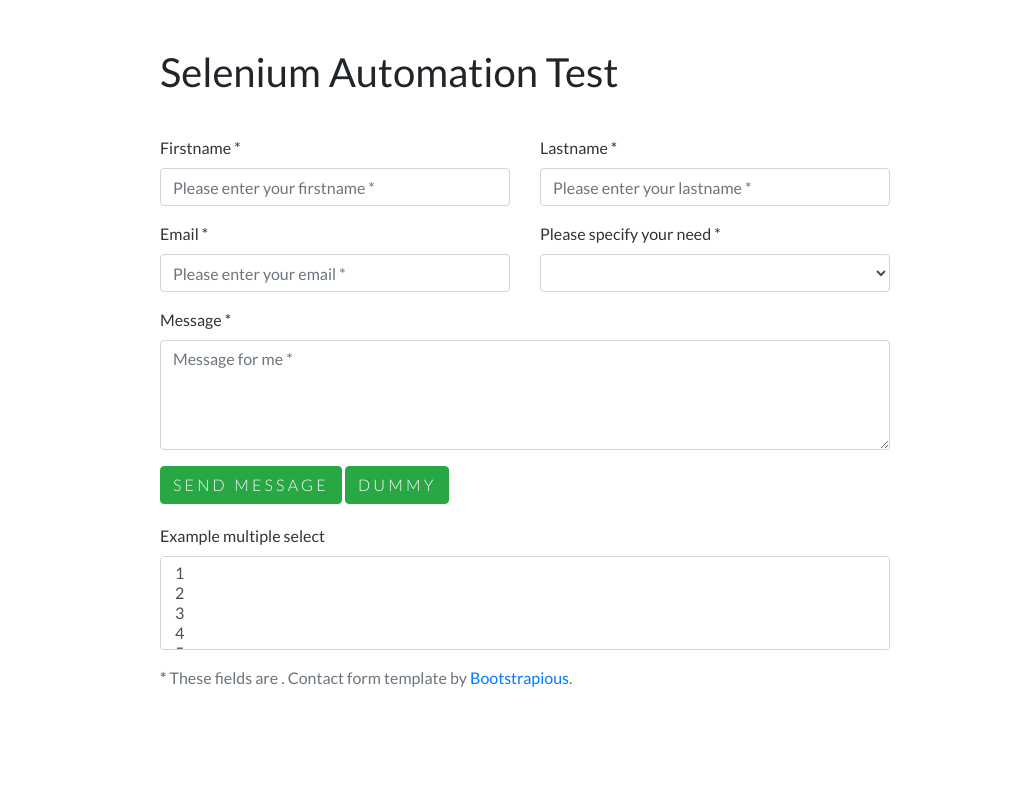
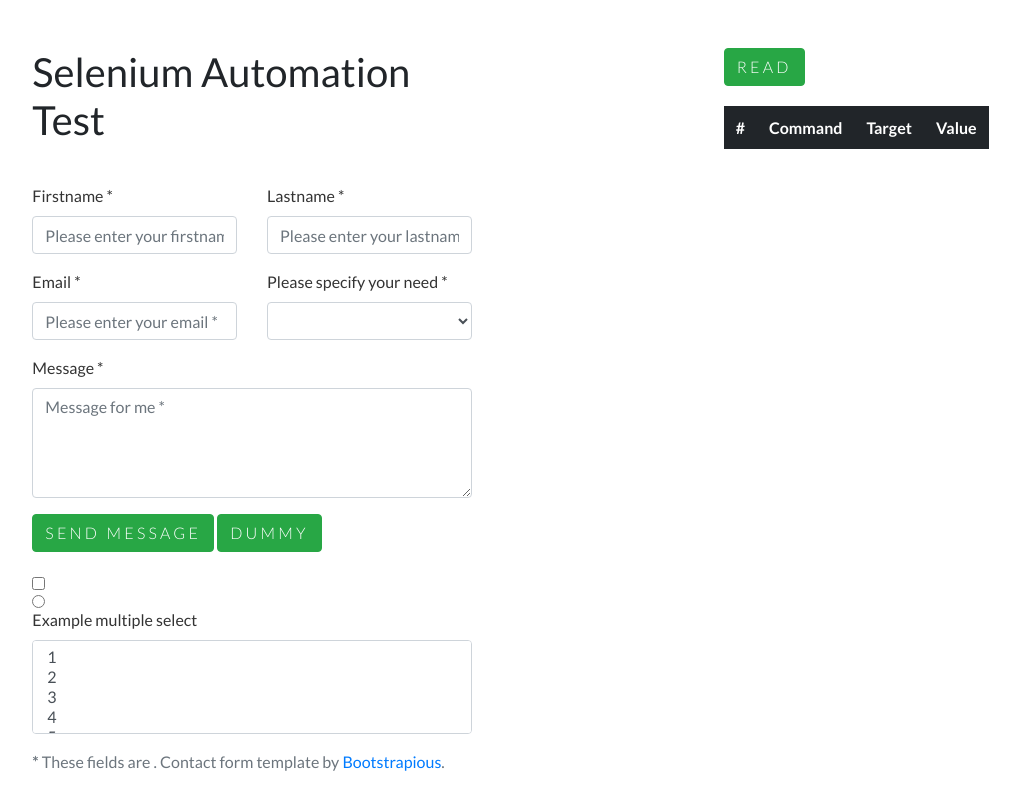
Before and after one commit to sai1231/AutomationBuilder, a website: page index.html in a window 1280 px wide. Shown: the whole page, without its empty margins (115-1135 px from the left). Drawn offline with nearby package versions, Linux system fonts and the light colour scheme.

Commit message:
Add files via upload

```diff
--- a/index.html
+++ b/index.html
@@ -2,23 +2,20 @@
 
 <head>
     <title>Contact Form Tutorial by Bootstrapious.com</title>
-    <meta charset="UTF-8">
-    <meta name="viewport" content="width=device-width, initial-scale=1.0">
+    <meta charset="UTF-8" />
+    <meta name="viewport" content="width=device-width, initial-scale=1.0" />
     <link rel="stylesheet" href="https://stackpath.bootstrapcdn.com/bootstrap/4.1.3/css/bootstrap.min.css"
-        integrity="sha384-MCw98/SFnGE8fJT3GXwEOngsV7Zt27NXFoaoApmYm81iuXoPkFOJwJ8ERdknLPMO" crossorigin="anonymous">
-    <link href='https://fonts.googleapis.com/css?family=Lato:300,400,700' rel='stylesheet' type='text/css'>
-    <link href='custom.css' rel='stylesheet' type='text/css'>
+        integrity="sha384-MCw98/SFnGE8fJT3GXwEOngsV7Zt27NXFoaoApmYm81iuXoPkFOJwJ8ERdknLPMO" crossorigin="anonymous" />
+    <link href="https://fonts.googleapis.com/css?family=Lato:300,400,700" rel="stylesheet" type="text/css" />
+    <link href="custom.css" rel="stylesheet" type="text/css" />
 </head>
 
 <body>
-    <div id="js_recorder" class="container">
-
-    </div>
+    <div class="row">
+        <div class="col-xs-10 col-sm-7">
             <div class="container">
-        <div class="row">
                 <div class="col-xl-8 offset-xl-2 py-5">
-                <h1>Selenium Automation Test
-                </h1>
+                    <h1>Selenium Automation Test</h1>
                     <div class="messages"></div>
                     <div class="controls">
                         <div class="row">
@@ -26,7 +23,7 @@
                                 <div class="form-group">
                                     <label for="form_name">Firstname *</label>
                                     <input id="form_name" type="text" name="name" class="form-control"
-                                    placeholder="Please enter your firstname *" data-error="Firstname is .">
+                                        placeholder="Please enter your firstname *" data-error="Firstname is ." />
                                     <div class="help-block with-errors"></div>
                                 </div>
                             </div>
@@ -34,7 +31,7 @@
                                 <div class="form-group">
                                     <label for="form_lastname">Lastname *</label>
                                     <input id="form_lastname" type="text" name="surname" class="form-control"
-                                    placeholder="Please enter your lastname *" data-error="Lastname is .">
+                                        placeholder="Please enter your lastname *" data-error="Lastname is ." />
                                     <div class="help-block with-errors"></div>
                                 </div>
                             </div>
@@ -44,7 +41,7 @@
                                 <div class="form-group">
                                     <label for="form_email">Email *</label>
                                     <input id="form_email" type="email" name="email" class="form-control"
-                                    placeholder="Please enter your email *" data-error="Valid email is .">
+                                        placeholder="Please enter your email *" data-error="Valid email is ." />
                                     <div class="help-block with-errors"></div>
                                 </div>
                             </div>
@@ -74,12 +71,25 @@
                                 </div>
                             </div>
                             <div class="col-md-12">
-                            <button class="btn btn-success btn-send" value="Send message">Send Message
+                                <button class="btn btn-success btn-send" value="Send message">
+                                    Send Message
                                 </button>
-                            <button id="dummy_button" data-test-id="dummy-btn" class="btn btn-success btn-send">Dummy
+                                <button id="dummy_button" data-test-id="dummy-btn" class="btn btn-success btn-send">
+                                    Dummy
                                 </button>
                             </div>
                         </div>
+
+                        <div class="form-check">
+                            <input class="form-check-input position-static" type="checkbox" id="blankCheckbox"
+                                value="option1" aria-label="...">
+                        </div>
+                        <div class="form-check">
+                            <input class="form-check-input position-static" type="radio" name="blankRadio"
+                                id="blankRadio1" value="option1" aria-label="...">
+                        </div>
+
+
                         <div class="form-group">
                             <label for="exampleFormControlSelect2">Example multiple select</label>
                             <select multiple class="form-control" id="exampleFormControlSelect2">
@@ -93,30 +103,60 @@
                         <div class="row">
                             <div class="col-md-12">
                                 <p class="text-muted">
-                                <strong>*</strong> These fields are . Contact form template by
+                                    <strong>*</strong> These fields are . Contact form template
+                                    by
                                     <a href="https://bootstrapious.com/p/how-to-build-a-working-bootstrap-contact-form"
-                                    target="_blank">Bootstrapious</a>.</p>
+                                        target="_blank">Bootstrapious</a>.
+                                </p>
                             </div>
                         </div>
                     </div>
                 </div>
                 <!-- /.8 -->
-        </div>
+
                 <!-- /.row-->
             </div>
+        </div>
+        <div class="col-xs-10 col-sm-3">
+            <div class="container">
+                <div class="col-xl-8 offset-xl-2 py-5">
+
+                    <button id="read_data" data-test-id="read_data" class="btn btn-success btn-send">
+                        Read
+                    </button>
+                    <table class="table table-borderless table-dark">
+                        <thead>
+                            <tr>
+                                <th scope="col">#</th>
+                                <th scope="col">Command</th>
+                                <th scope="col">Target</th>
+                                <th scope="col">Value</th>
+                            </tr>
+                        </thead>
+                        <tbody id="js_recorder">
+
+                        </tbody>
+                    </table>
+
+
+                </div>
+            </div>
+        </div>
+    </div>
+    </div>
+
     <!-- /.container-->
     <script src="https://ajax.aspnetcdn.com/ajax/jQuery/jquery-3.4.1.min.js"></script>
     <script src="https://cdnjs.cloudflare.com/ajax/libs/popper.js/1.14.3/umd/popper.min.js"
-        integrity="sha384-ZMP7rVo3mIykV+2+9J3UJ46jBk0WLaUAdn689aCwoqbBJiSnjAK/l8WvCWPIPm49" crossorigin="anonymous">
-    </script>
+        integrity="sha384-ZMP7rVo3mIykV+2+9J3UJ46jBk0WLaUAdn689aCwoqbBJiSnjAK/l8WvCWPIPm49"
+        crossorigin="anonymous"></script>
     <script src="https://stackpath.bootstrapcdn.com/bootstrap/4.1.3/js/bootstrap.min.js"
-        integrity="sha384-ChfqqxuZUCnJSK3+MXmPNIyE6ZbWh2IMqE241rYiqJxyMiZ6OW/JmZQ5stwEULTy" crossorigin="anonymous">
-    </script>
+        integrity="sha384-ChfqqxuZUCnJSK3+MXmPNIyE6ZbWh2IMqE241rYiqJxyMiZ6OW/JmZQ5stwEULTy"
+        crossorigin="anonymous"></script>
     <script src="https://cdnjs.cloudflare.com/ajax/libs/1000hz-bootstrap-validator/0.11.9/validator.min.js"
         integrity="sha256-dHf/YjH1A4tewEsKUSmNnV05DDbfGN3g7NMq86xgGh8=" crossorigin="anonymous"></script>
     <script src="contact.js"></script>
     <script src="stepTable.js"></script>
-
 </body>
 
 </html>
```
Lines whose indentation alone changed are shown as unchanged.
